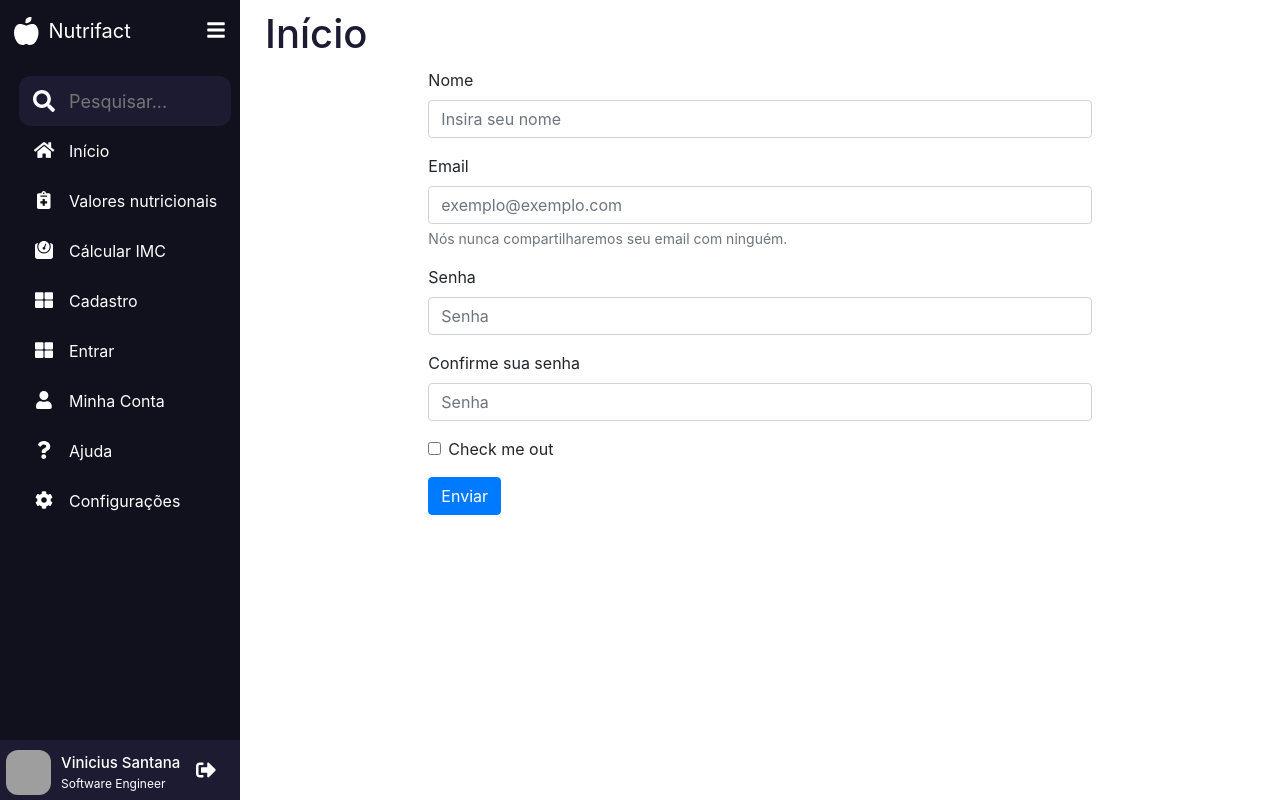
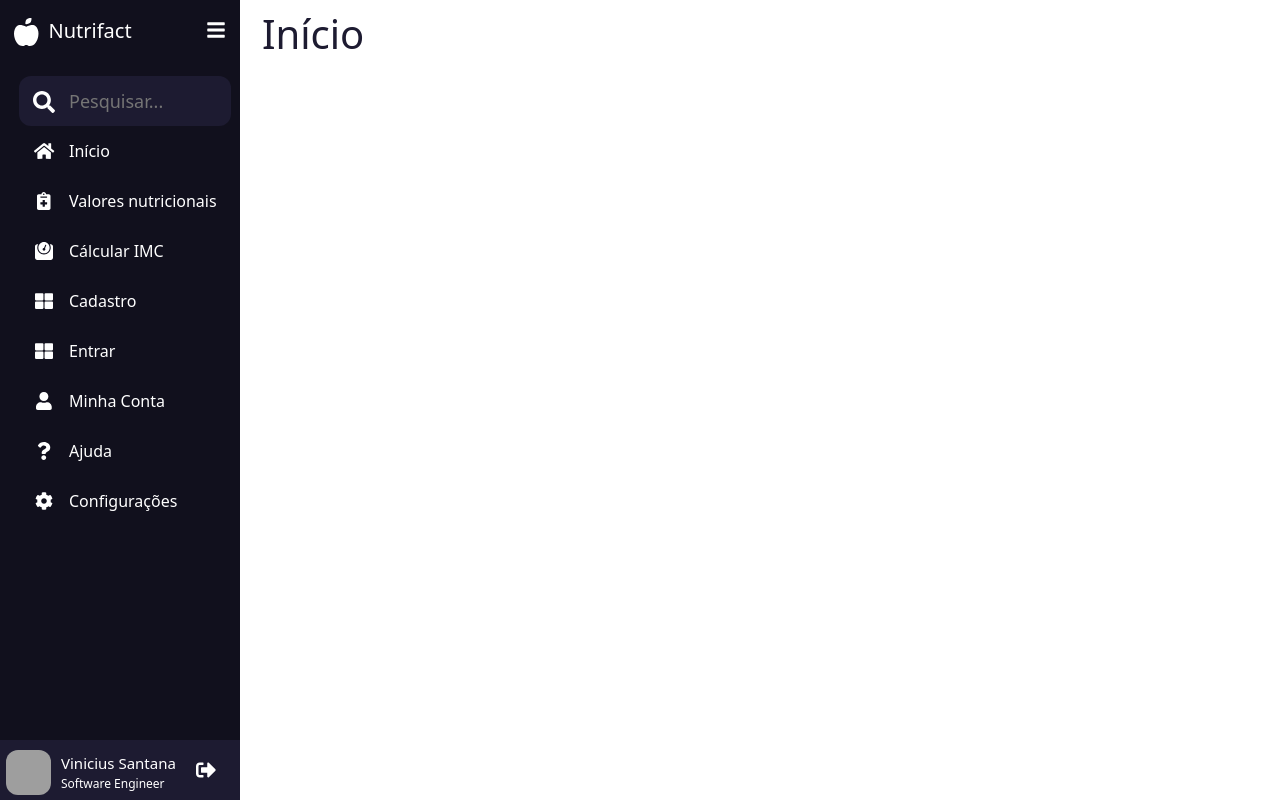
Before and after one commit to ga-felix/NutriFact, a Next.js app in the folder next-js-react-bootstrap/: page / in a window 1280 px wide. Built offline with nearby package versions, Linux system fonts and the light colour scheme; grey boxes are pictures that could not be loaded.

Commit message:
upando o bootstrap, consertando sidebar e pagina de calcular imc

```diff
--- a/next-js-react-bootstrap/components/sidebar/sidebar.js
+++ b/next-js-react-bootstrap/components/sidebar/sidebar.js
@@ -44,7 +44,7 @@ export default function Alimentos (props) {
               <span className={styles.tooltip}> Valores nutricionais </span>
             </li>
             <li>
-              <Link href='/calcular-imc' passHref>
+              <Link href='/calcularImc' passHref>
                 <a href='#'>
                   <i> <FontAwesomeIcon icon={faWeight} /> </i>
                   <span className={styles.linksName}> Cálcular IMC </span>
--- a/next-js-react-bootstrap/components/sidebar/sidebar.module.css
+++ b/next-js-react-bootstrap/components/sidebar/sidebar.module.css
@@ -182,7 +182,7 @@
 }
 
 .homeContent {
-    position: absolute;
+    position: relative;
     height: 100%;
     width: calc(100% - 240px);
     left: 240px;
--- a/next-js-react-bootstrap/package.json
+++ b/next-js-react-bootstrap/package.json
@@ -12,11 +12,11 @@
     "@fortawesome/fontawesome-svg-core": "^1.2.36",
     "@fortawesome/free-solid-svg-icons": "^5.15.4",
     "@fortawesome/react-fontawesome": "^0.1.16",
-    "bootstrap": "^4.6.1",
+    "bootstrap": "^5.1.3",
     "next": "^12.0.2",
     "next-images": "^1.8.2",
     "react": "17.0.2",
-    "react-bootstrap": "^1.6.4",
+    "react-bootstrap": "^2.0.2",
     "react-dom": "17.0.2"
   },
   "devDependencies": {
--- a/next-js-react-bootstrap/pages/calcular-imc.module.css
+++ /dev/null
@@ -1,4 +0,0 @@
-#pageTitle {
-    margin: 10px;
-    color: #1d1b31;
-}
--- a/next-js-react-bootstrap/pages/calcularImc.module.css
+++ b/next-js-react-bootstrap/pages/calcularImc.module.css
@@ -1,3 +1,8 @@
+#pageTitle {
+    margin: 10px;
+    color: #1d1b31;
+}
+
 .formContainer {
     padding: 40px;
 }
--- a/next-js-react-bootstrap/pages/index.js
+++ b/next-js-react-bootstrap/pages/index.js
@@ -22,35 +22,7 @@ export default function Home () {
           <h1 id={styles.pageTitle}> Início </h1>
           <Row>
             <Col lg={2} md={2} sm={12} xs={12} />
-            <Col lg={8} md={8} sm={12} xs={12}>
-              <Form>
-                <Form.Group className='mb-3' controlId='formBasicEmail'>
-                  <Form.Label>Nome</Form.Label>
-                  <Form.Control type='text' placeholder='Insira seu nome' />
-                </Form.Group>
-                <Form.Group className='mb-3' controlId='formBasicEmail'>
-                  <Form.Label>Email</Form.Label>
-                  <Form.Control type='email' placeholder='exemplo@exemplo.com' />
-                  <Form.Text className='text-muted'>
-                    Nós nunca compartilharemos seu email com ninguém.
-                  </Form.Text>
-                </Form.Group>
-                <Form.Group className='mb-3' controlId='formBasicPassword'>
-                  <Form.Label>Senha</Form.Label>
-                  <Form.Control type='password' placeholder='Senha' />
-                </Form.Group>
-                <Form.Group className='mb-3' controlId='formBasicPassword'>
-                  <Form.Label>Confirme sua senha</Form.Label>
-                  <Form.Control type='password' placeholder='Senha' />
-                </Form.Group>
-                <Form.Group className='mb-3' controlId='formBasicCheckbox'>
-                  <Form.Check type='checkbox' label='Check me out' />
-                </Form.Group>
-                <Button variant='primary' type='submit'>
-                  Enviar
-                </Button>
-              </Form>
-            </Col>
+            <Col lg={8} md={8} sm={12} xs={12} />
             <Col lg={2} md={2} sm={12} xs={12} />
           </Row>
         </Container>
```
Also changed, not shown: next-js-react-bootstrap/components/Category.js (+6 -7 lines), next-js-react-bootstrap/pages/calcular-imc.js (deleted, +0 -55 lines), next-js-react-bootstrap/pages/calcularImc.js (+53 -16 lines), 1 other file (tests, documents, lock files or other folders).
